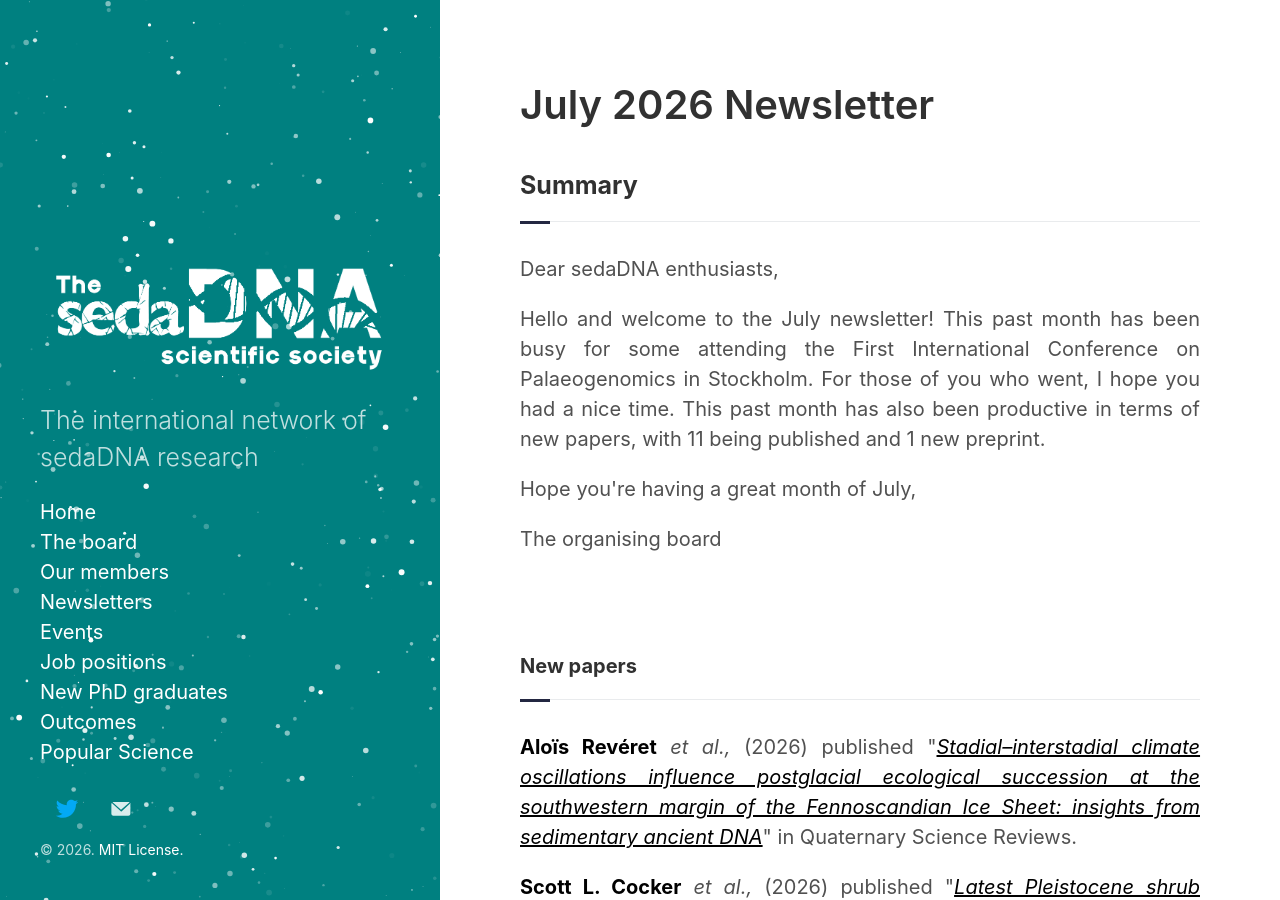
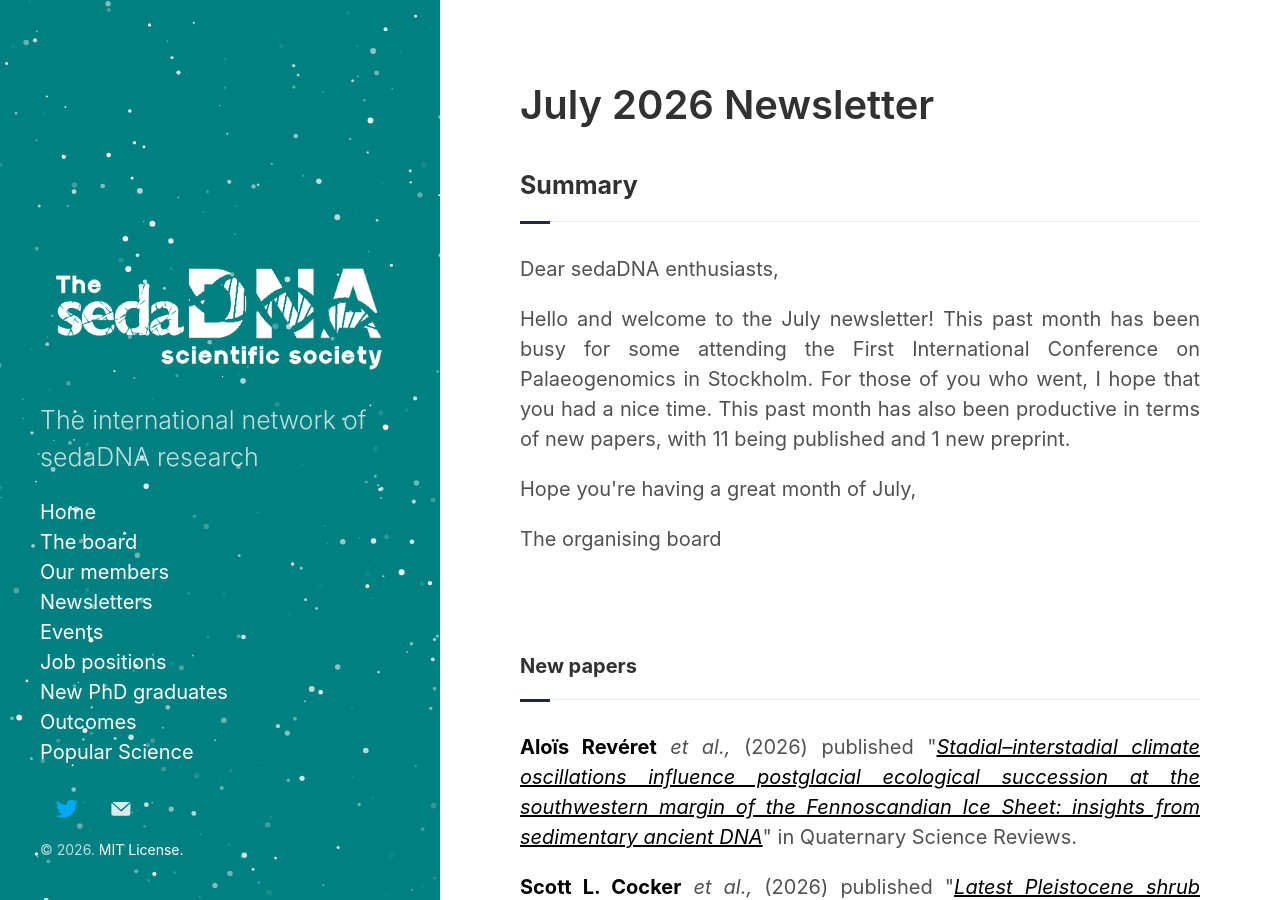
Before and after one commit to sedadna/sedadna.github.io, a Jekyll site: the page built from category/news/26-07.md, in a window 1280 px wide and 900 px high. Built offline with Jekyll 4.4.1, drawn with Linux system fonts in a browser that asks for light colours.

Commit message:
Correct minor grammatical errors in July newsletter

```diff
--- a/category/news/26-07.md
+++ b/category/news/26-07.md
@@ -10,7 +10,7 @@ title: July 2026 Newsletter
 <div class="intro">
 <p> Dear sedaDNA enthusiasts,</p>
 
-<p align="justify">Hello and welcome to the July newsletter! This past month has been busy for some attending the First International Conference on Palaeogenomics in Stockholm. For those of you who went, I hope you had a nice time. This past month has also been productive in terms of new papers, with 11 being published and 1 new preprint. </p>
+<p align="justify">Hello and welcome to the July newsletter! This past month has been busy for some attending the First International Conference on Palaeogenomics in Stockholm. For those of you who went, I hope that you had a nice time. This past month has also been productive in terms of new papers, with 11 being published and 1 new preprint. </p>
 
 
 <p>Hope you're having a great month of July,</p>
```
